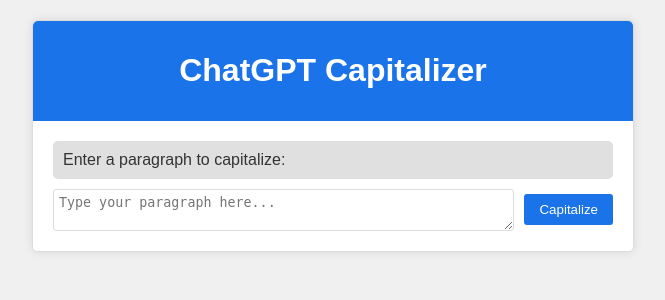
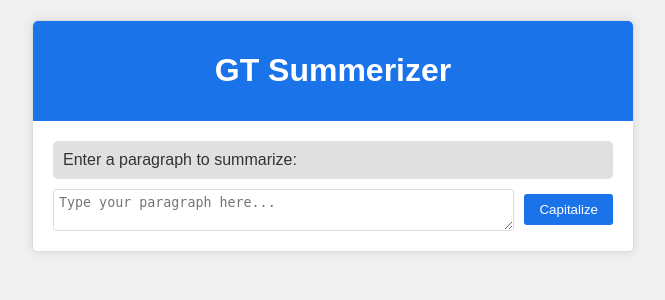
Before and after one commit to harishmanjrekar/harishGT, a Flask app: page / in a window 1280 px wide. Shown: the top 300 px of the page, without its empty margins (307-972 px from the left). Run offline with Flask 3, Linux system fonts and the light colour scheme.

Commit message:
Update index.html

```diff
--- a/templates/index.html
+++ b/templates/index.html
@@ -1,21 +1,21 @@
 <!DOCTYPE html>
 <html>
 <head>
-    <title>ChatGPT Capitalizer</title>
+    <title>GT summarize</title>
     <link rel="stylesheet" href="{{ url_for('static', filename='style.css') }}">
 </head>
 <body>
     <div class="container">
         <div class="header">
-            <h1>ChatGPT Capitalizer</h1>
+            <h1>GT Summerizer</h1>
         </div>
         <div class="chat-container">
             <div class="chat-box" id="chat-box">
-                <div class="message bot">Enter a paragraph to capitalize:</div>
+                <div class="message bot">Enter a paragraph to summarize:</div>
             </div>
             <div class="user-input">
                 <textarea id="input-text" placeholder="Type your paragraph here..."></textarea>
-                <button onclick="capitalize()">Capitalize</button>
+                <button onclick="summarize()">Capitalize</button>
             </div>
         </div>
     </div>
```
